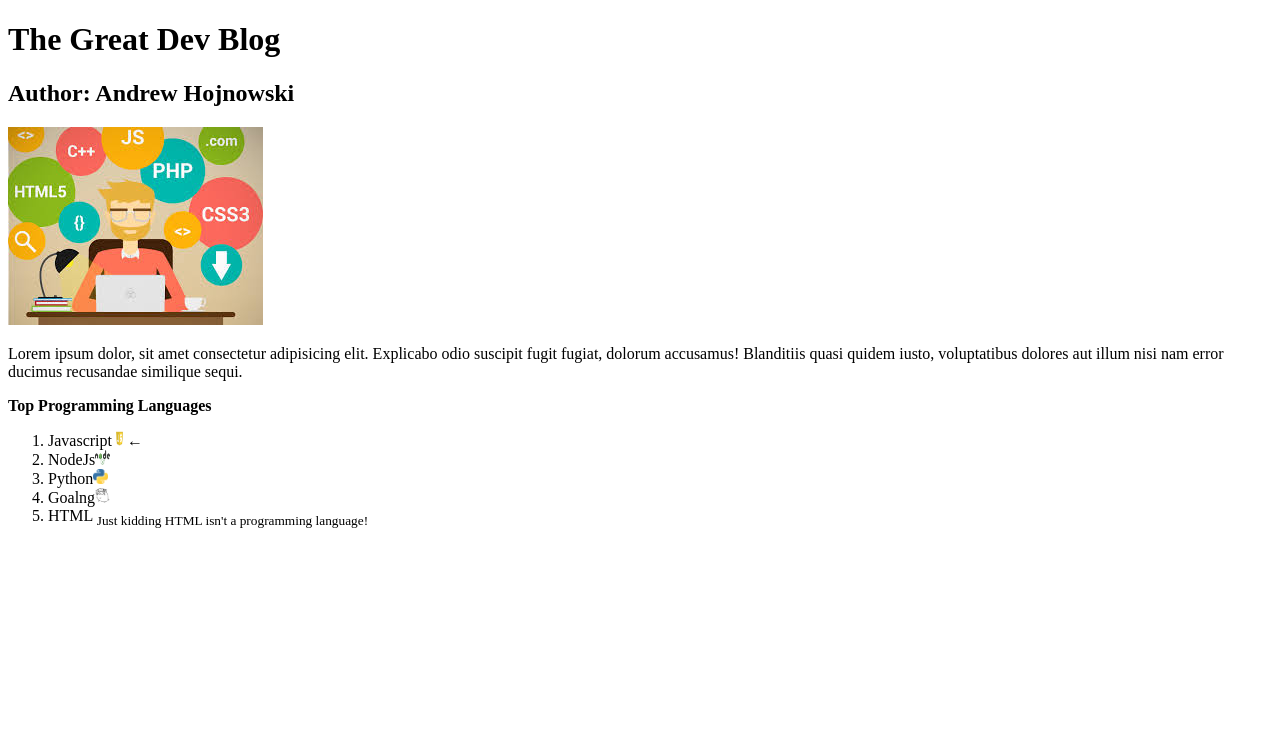
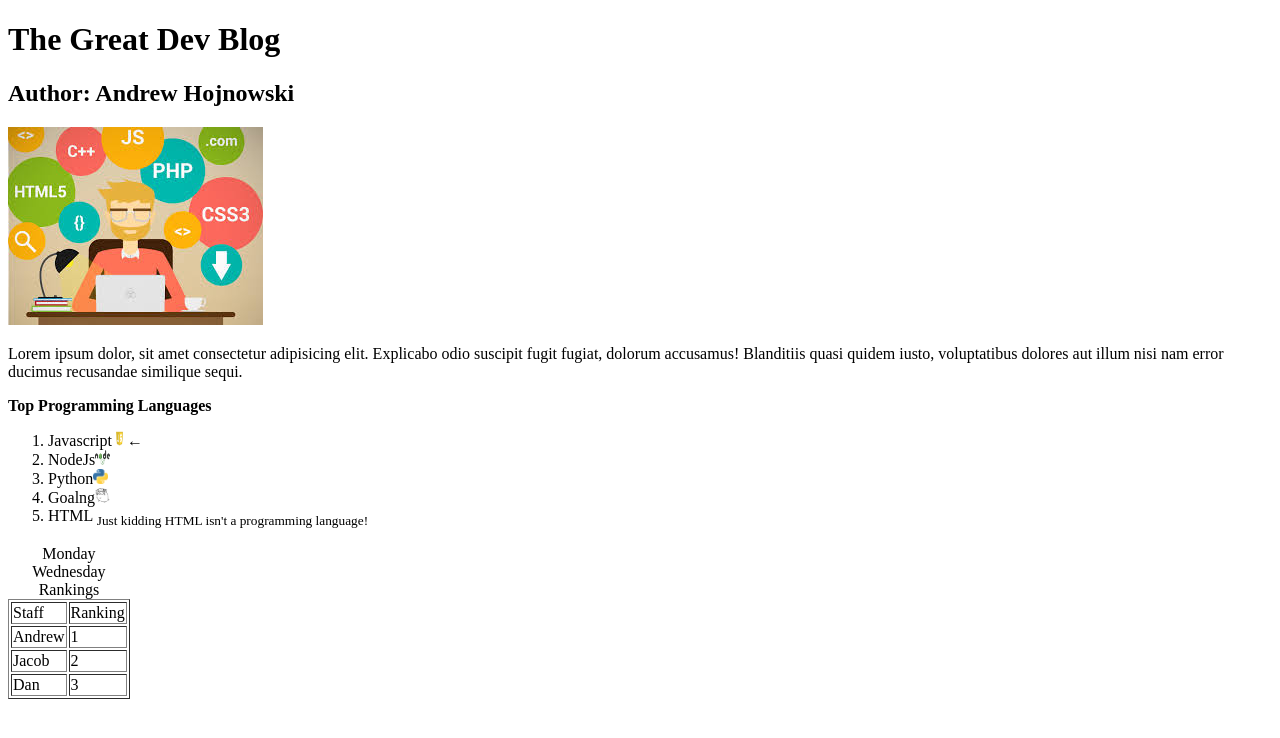
Before and after one commit to aHojo/DevBlog, a plain HTML site: page index.html in a window 1280 px wide. Drawn offline with Linux system fonts and the light colour scheme.

Commit message:
Created Table

```diff
--- a/index.html
+++ b/index.html
@@ -38,6 +38,28 @@
         <li>Goalng<img src="./images/go.png" alt="" /></li>
         <li>HTML <sub>Just kidding HTML isn't a programming language!</sub></li>
       </ol>
+
+      <table border="1">
+        <caption>
+          Monday Wednesday Rankings
+        </caption>
+        <tr>
+          <td>Staff</td>
+          <td>Ranking</td>
+        </tr>
+        <tr>
+          <td>Andrew</td>
+          <td>1</td>
+        </tr>
+        <tr>
+          <td>Jacob</td>
+          <td>2</td>
+        </tr>
+        <tr>
+          <td>Dan</td>
+          <td>3</td>
+        </tr>
+      </table>
     </section>
   </body>
 </html>
```
